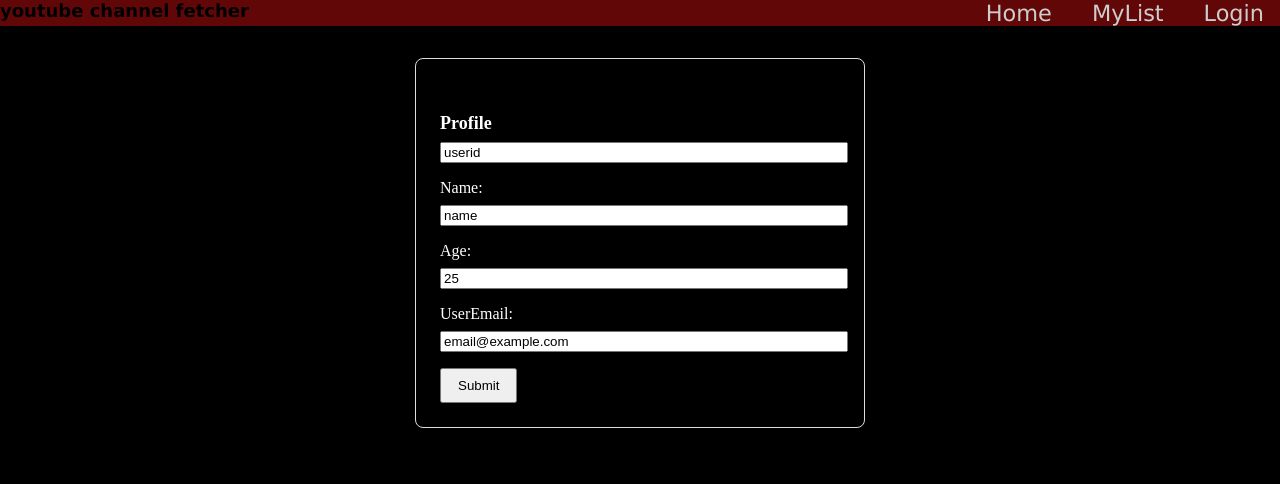
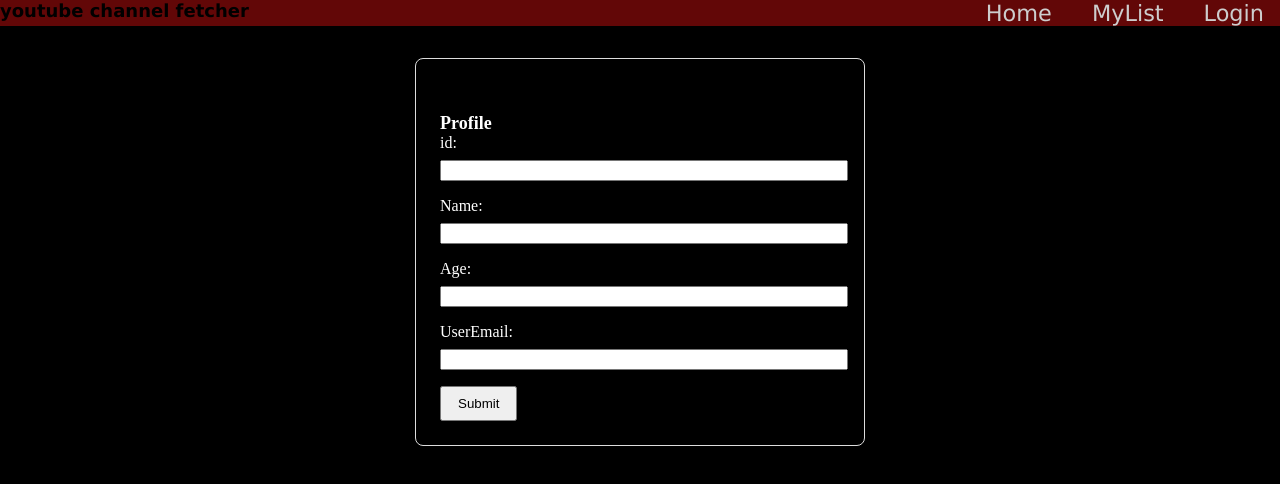
Before and after one commit to Jaseph12321/next-channel, a Next.js app: page /pages/profile/1 in a window 1280 px wide. Shown: the top 484 px of the page. Built offline with nearby package versions, Linux system fonts and the light colour scheme; no server answers; the database is empty.

Commit message:
add edit profile

```diff
--- a/src/app/api/user/route.ts
+++ b/src/app/api/user/route.ts
@@ -1,6 +1,6 @@
 import { db } from "@/src/drizzle/db";
 import { UserTable } from "@/src/drizzle/schema";
-import { eq, sql } from "drizzle-orm";
+import { and, eq, sql } from "drizzle-orm";
 import { NextRequest, NextResponse } from "next/server";
 
 export async function POST(req: NextRequest){
@@ -27,18 +27,30 @@ export async function GET(req: NextRequest){
     console.log('into the database');
     const {searchParams} = new URL(req.url);
     const id = searchParams.get('id');
+    const name = searchParams.get('name');
     let response = new NextResponse;
 
-    if(!id)
+    if(!id || !name)
         return NextResponse.json({error:'Missing query parameters'}, {status: 400});
 
     try {
-        const userResult = await db.query.UserTable.findFirst({
+        let userResult = null;
+
+           if(name === "undefined"){
+            userResult = await db.query.UserTable.findFirst({
         with:{
              channels: true
         },
         where: eq(UserTable.id,id)
-    })
+            })
+        }else{
+           userResult = await db.query.UserTable.findFirst({
+        with:{
+             channels: true
+        },
+        where: and(eq(UserTable.id,id), eq(UserTable.name,name))
+            })
+        }
 
 
 
@@ -68,7 +80,7 @@ export async function PUT(req: NextRequest){
     .where(sql`${UserTable.id} = ${body.id}`)
     .returning({id: UserTable.id})
 
-    return result;
+    return NextResponse.json(result);
     } catch (error) {
         response = NextResponse.json(error);
     }
--- a/src/app/controller/userController.ts
+++ b/src/app/controller/userController.ts
@@ -38,7 +38,7 @@ export async function getUser(user: userParam){
 }
 
 export async function updateUser(user:userData){
-  const response = await fetch(`/api/user/${user.id}`, {
+  const response = await fetch(`/api/user`, {
     method: 'PUT',
     headers: {
       'Content-Type': 'application/json',
--- /dev/null
+++ b/src/app/pages/profile/[id]/ProfileClient.tsx
@@ -0,0 +1,102 @@
+'use client';
+import { useEffect, useState } from 'react';
+import { getUser, updateUser } from '../../../controller/userController';
+import { userData } from '../../../model/model';
+import '../../profile/profile.scss';
+import { useRouter } from 'next/navigation';
+import { useUser } from '../../../UserContext';
+
+interface Props {
+  id: string;
+}
+
+const ProfileClient: React.FC<Props> = ({ id }) => {
+  const { logout } = useUser();
+  const [user, setUser] = useState<userData>();
+  const [name, setName] = useState('');
+  const [age, setAge] = useState<number>(0);
+  const [email, setEmail] = useState('');
+  const router = useRouter();
+
+  const handleLogOut = () => {
+    logout();
+    localStorage.removeItem('user');
+    router.push('/');
+  };
+
+  useEffect(() => {
+    getUser({ id, name: 'undefined' }).then((userData) => {
+      setUser(userData);
+
+      console.log("user datatatata",userData);
+      if (userData) {
+        setName(userData.name || '');
+        setAge(userData.age || 0);
+        setEmail(userData.email || '');
+      }
+    });
+  }, [id]);
+
+  const handleSubmit = (e: React.FormEvent) => {
+    e.preventDefault();
+
+    const newUserData: userData = {
+      id: id,
+      name,
+      age,
+      email,
+    };
+
+    try {
+      updateUser(newUserData);
+      handleLogOut();
+    } catch (e) {
+      console.log(e);
+      throw new Error(String(e));
+    }
+  };
+
+  return (
+    <div className="login-container">
+      <h2>Profile</h2>
+      <form onSubmit={handleSubmit}>
+        <label htmlFor="userId">id:</label>
+        <input required id="userId" type="text" value={user?.id} readOnly />
+
+        <label htmlFor="username">Name:</label>
+        <input
+          required
+          id="username"
+          type="text"
+          placeholder={user?.name}
+          onChange={(e) => setName(e.target.value)}
+        />
+
+        <label htmlFor="userAge">Age:</label>
+        <input
+          required
+          id="userAge"
+          type="number"
+          min={0}
+          max={100}
+          placeholder={user?.age.toString()}
+          onChange={(e) => setAge(Number(e.target.value))}
+        />
+
+        <label htmlFor="userEmail">UserEmail:</label>
+        <input
+          required
+          id="userEmail"
+          pattern="^[\\w\\.-]+@[\\w\\.-]+\\.\\w{2,}$"
+          type="text"
+          placeholder={user?.email}
+          onChange={(e) => setEmail(e.target.value)}
+        />
+
+        <button type="submit">Submit</button>
+      </form>
+    </div>
+  );
+};
+
+export default ProfileClient;
--- a/src/app/pages/profile/[id]/page.tsx
+++ b/src/app/pages/profile/[id]/page.tsx
@@ -1,66 +1,11 @@
-'use client';
-import React, { useEffect, useState } from 'react';
-import { getUser } from '../../../controller/userController';
-import { userData } from '../../../model/model';
-import '../../profile/profile.scss';
+import { use } from 'react';
+import ProfileClient from './ProfileClient';
 
+interface PageProps {
+  params: Promise<{ id: string }>;
+}
 
- interface ProfilePageProps{
-    params:{
-        id: string;
-    },
- }
-
-const ProfilePage: React.FC<ProfilePageProps> = ({params}) => {
-    const [user, setUser] = useState<userData | null>(null);
-
-    useEffect(()=>{
-       getUser({id: params.id, name:''}).then(setUser);
-    },[params.id]);
-
-    // Save username to localStorage for access on other pages
-    const handleSubmit = (e: React.FormEvent) => {
-        e.preventDefault();
-
-    };
-
-    return (
-        <>
-        <div className="login-container">
-            <h2>Profile</h2>
-            <form onSubmit={handleSubmit}>
-                <input
-                    id="userid"
-                    type="text"
-                    value="userid"
-                    readOnly
-                />
-                <label htmlFor="username">Name:</label>
-                <input
-                    id="username"
-                    type="text"
-                    value="name"
-                />
-                <label htmlFor="userAge">Age:</label>
-                <input
-                    id="userAge"
-                    type="number"
-                    min={0}
-                    max={100}
-                    value="25"
-                />
-                <label htmlFor="userEmail">UserEmail:</label>
-                <input
-                    id="userEmail"
-                    type="text"
-                    value="email@example.com"
-                />
-                <button type="submit">Submit</button>
-            </form>
-            {/* {message && <p style={{ marginTop: 16 }}>{message}</p>} */}
-        </div>
-        </>
-    );
-};
-
-export default ProfilePage;
+export default function Page({ params }: PageProps) {
+  const { id } = use(params);
+  return <ProfileClient id={id} />;
+}
```
